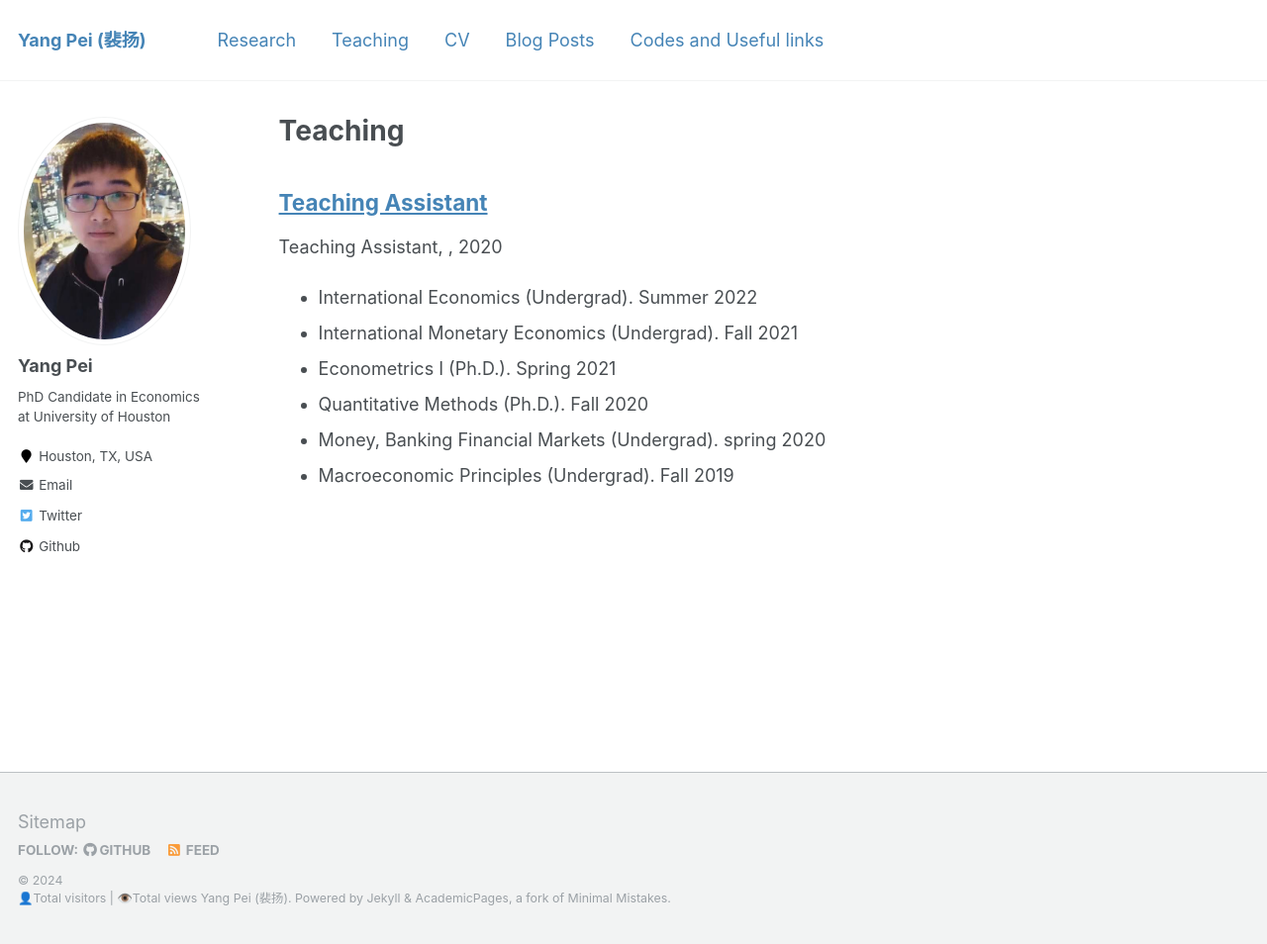
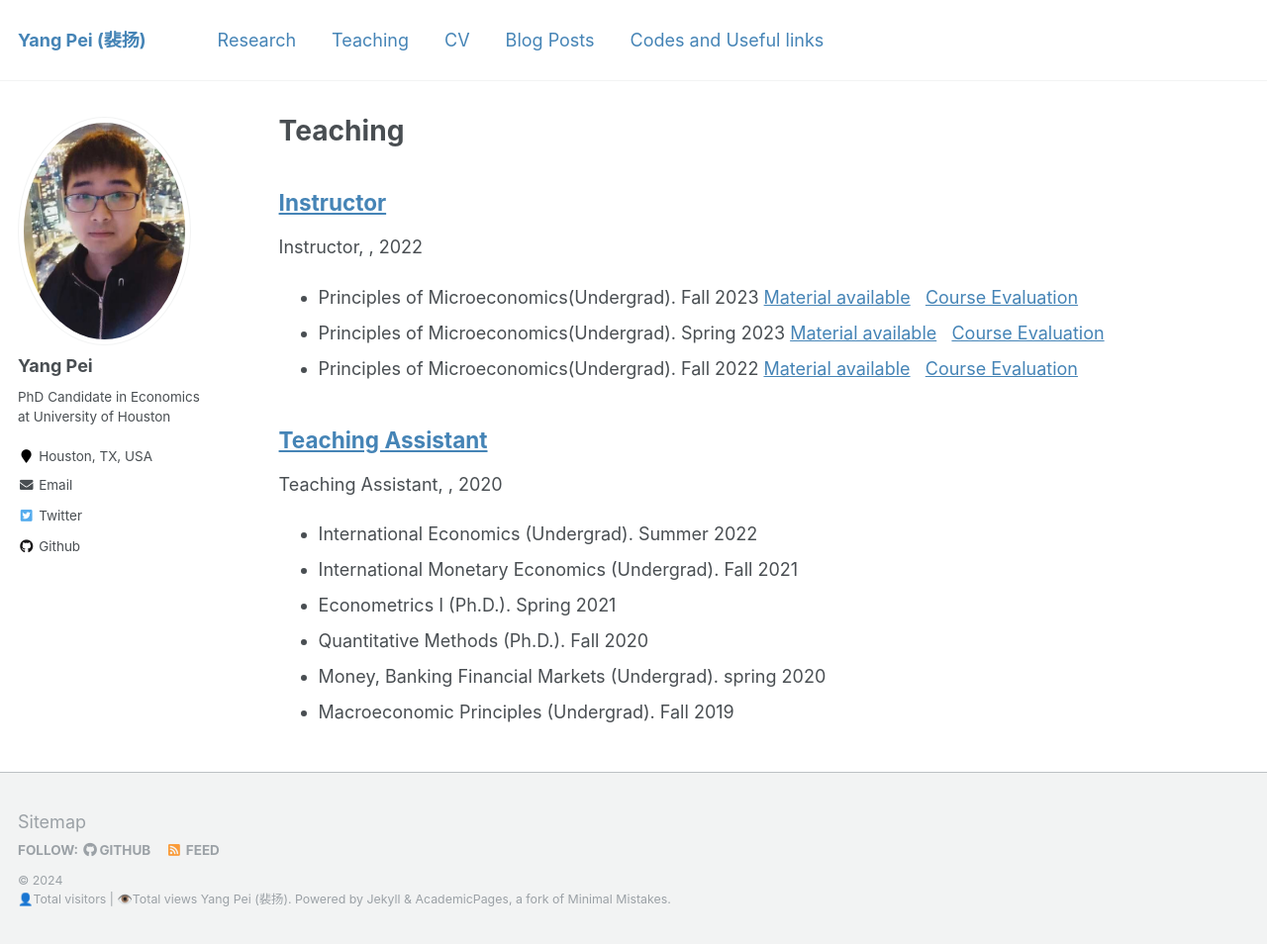
Before and after one commit to ypei1/ypei1.github.io, a Jekyll site: the page built from _pages/teaching.html, in a window 1280 px wide and 954 px high. Shown: the whole window at 99% size. Built offline with Jekyll 4.4.1, drawn with Linux system fonts in a browser that asks for light colours; comment, search, counter and statistics services are not loaded; a file with an impossible date is left out.

Commit message:
Update 2023-09-01-instructor.md

```diff
--- a/_teaching/2023-09-01-instructor.md
+++ b/_teaching/2023-09-01-instructor.md
@@ -4,7 +4,7 @@ collection: teaching
 type: "Instructor"
 permalink: /teaching/2023-09-01-instructor
 venue: " "
-date:
+date:  2022-10-28
 location: "Hosuton, USA"
 ---
 
```
